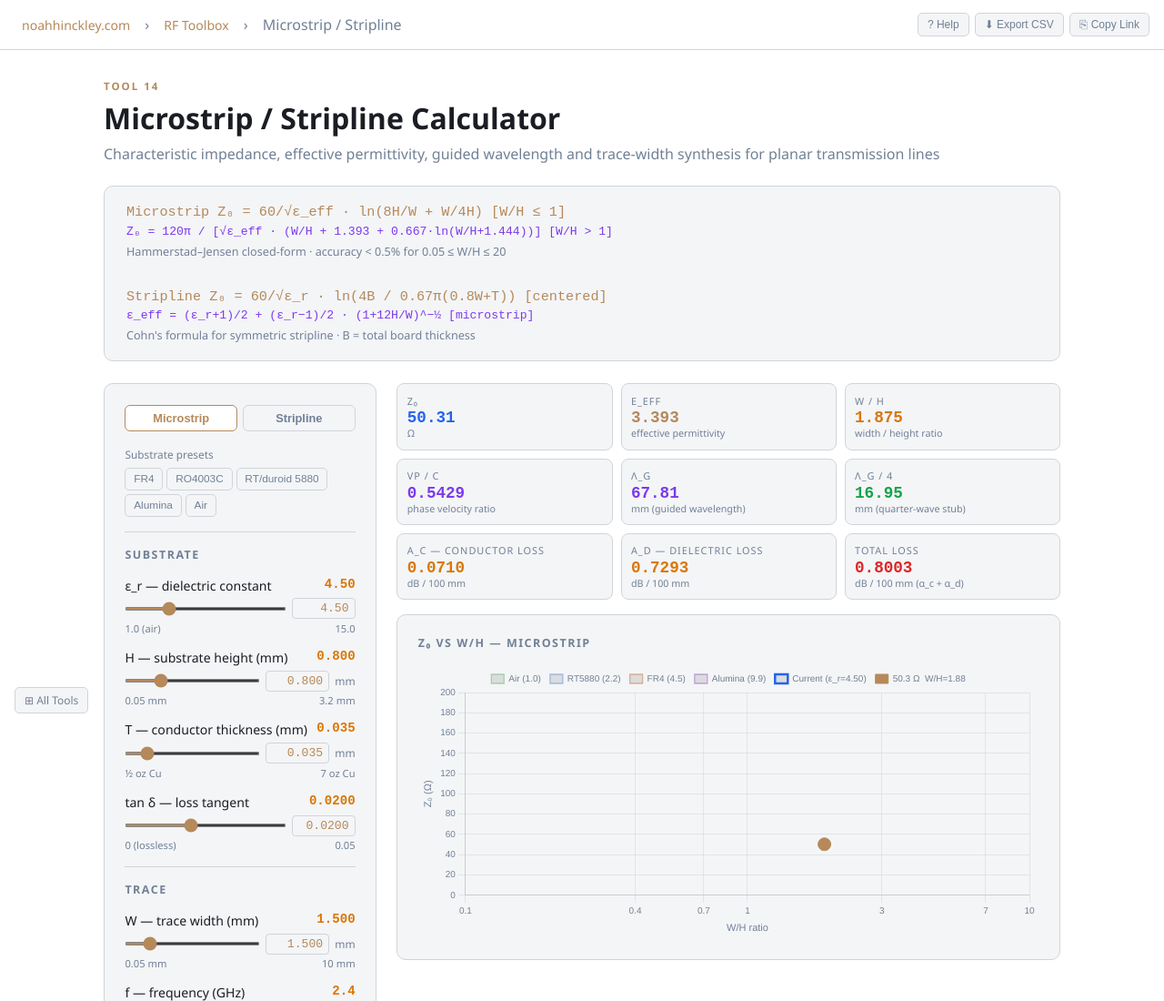
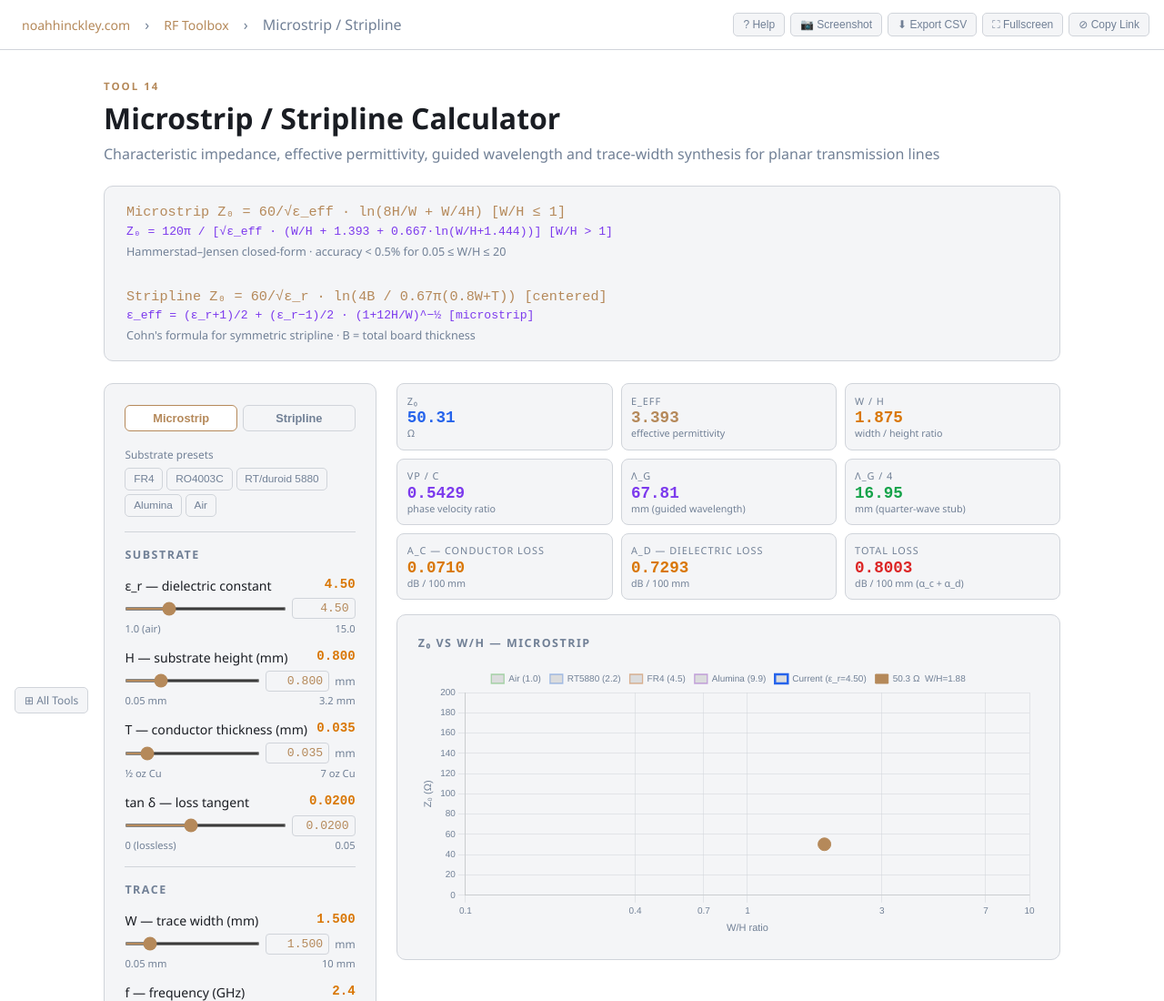
Before and after one commit to hinckster/RF-Toolbox, a website: page 14_microstrip.html in a window 1280 px wide. Shown: the top 1100 px of the page at 91% size. Drawn offline with nearby package versions, Linux system fonts and the light colour scheme.

Commit message:
Fix toolbar — add Screenshot and Fullscreen to 14_microstrip

```diff
--- a/14_microstrip.html
+++ b/14_microstrip.html
@@ -110,8 +110,10 @@
 
 <div class="toolbar">
   <button class="tbtn" onclick="showHelp()">? Help</button>
-  <button class="tbtn" onclick="exportCSV()">⬇ Export CSV</button>
-  <button class="tbtn" id="copyBtn" onclick="copyLink()">⎘ Copy Link</button>
+  <button class="tbtn" onclick="takeScreenshot('Microstrip / Stripline')">&#128247; Screenshot</button>
+  <button class="tbtn" onclick="exportCSV()">&#11015; Export CSV</button>
+  <button class="tbtn" onclick="toggleFullscreen()">&#9974; Fullscreen</button>
+  <button class="tbtn" id="copyBtn" onclick="copyLink()">&#8856; Copy Link</button>
 </div>
 
 <nav>
@@ -617,6 +619,44 @@ function updateChart(er, H, T, W, curU, curZ0) {
   }
 }
 
+// ── Screenshot ───────────────────────────────────────────
+function takeScreenshot(toolName) {
+  const canvases = [...document.querySelectorAll('canvas')];
+  const padding = 16, titleH = 40;
+  const totalW = canvases.reduce((sum, c) => sum + c.width + padding, padding);
+  const maxH = Math.max(...canvases.map(c => c.height));
+  const out = document.createElement('canvas');
+  out.width = totalW; out.height = maxH + titleH + padding * 2;
+  const ctx = out.getContext('2d');
+  ctx.fillStyle = '#ffffff'; ctx.fillRect(0, 0, out.width, out.height);
+  ctx.fillStyle = '#f4f5f7'; ctx.fillRect(0, 0, out.width, titleH);
+  ctx.fillStyle = '#1a1d23'; ctx.font = 'bold 13px Segoe UI, system-ui, sans-serif';
+  ctx.fillText(toolName + '  ·  RF Toolbox', padding, 17);
+  ctx.fillStyle = '#b5895a'; ctx.font = '11px Segoe UI, system-ui, sans-serif';
+  ctx.fillText('hinckster.github.io/RF-Toolbox', padding, 32);
+  const ts = new Date().toISOString().slice(0, 19).replace('T', ' ') + ' UTC';
+  ctx.fillStyle = '#718096'; ctx.font = '10px Courier New, monospace';
+  const tsW = ctx.measureText(ts).width;
+  ctx.fillText(ts, out.width - tsW - padding, 24);
+  let x = padding;
+  canvases.forEach(c => { ctx.drawImage(c, x, titleH + padding); x += c.width + padding; });
+  const a = document.createElement('a');
+  const slug = toolName.toLowerCase().replace(/\s+/g, '_');
+  const fn = new Date().toISOString().slice(0, 19).replace(/[:T]/g, '-');
+  a.download = `${slug}_${fn}.png`; a.href = out.toDataURL('image/png'); a.click();
+}
+
+// ── Fullscreen ───────────────────────────────────────────
+function toggleFullscreen() {
+  if (!document.fullscreenElement) {
+    document.documentElement.requestFullscreen().catch(err => {
+      console.warn('Fullscreen request failed:', err.message);
+    });
+  } else {
+    document.exitFullscreen();
+  }
+}
+
 // ── Export CSV ───────────────────────────────────────────
 function exportCSV() {
   const er = gv('si-er'), H = gv('si-H'), T = gv('si-T'), W = gv('si-W'), f = gv('si-f');
```
